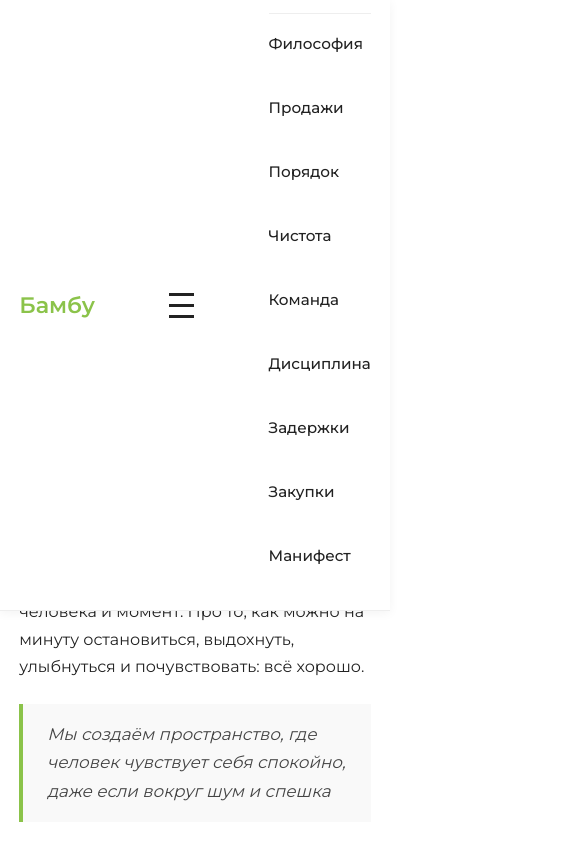
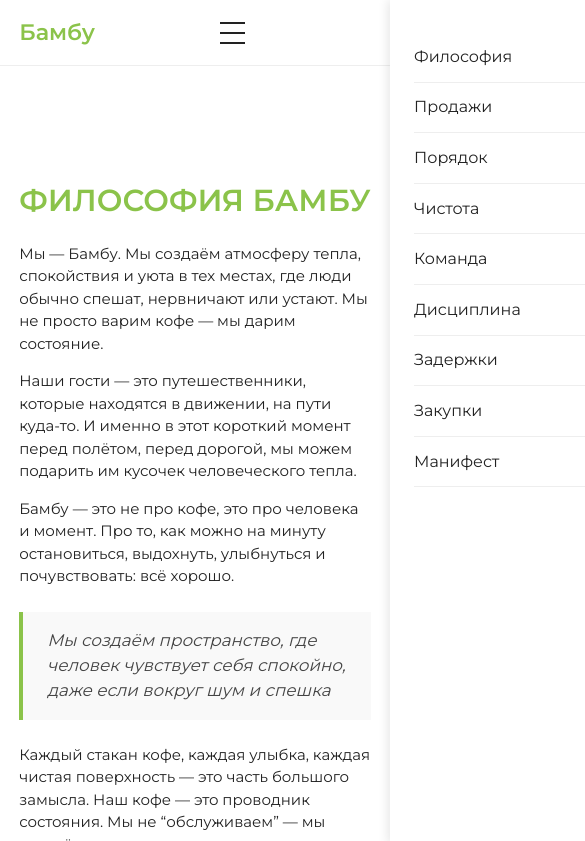
Before and after one commit to eliaases/bambu_philosophy, a plain HTML site: page index.html in a window 390 px wide. Both pictures are taken after a click on the element 232 px from the left and 31 px from the top of the page. Shown: the top 841 px of the page, 585 px wide, since content can reach past the window. Drawn offline with Linux system fonts and the light colour scheme.

Commit message:
Add files via upload

```diff
--- a/index.html
+++ b/index.html
@@ -6,116 +6,189 @@
   <title>Бамбу — Сервис-бук</title>
   <link href="https://fonts.googleapis.com/css2?family=Montserrat:wght@400;500;600&display=swap" rel="stylesheet">
   <style>
+    * {
+      box-sizing: border-box;
+    }
+
+    html {
+      scroll-behavior: smooth;
+    }
+
     body {
       font-family: 'Montserrat', sans-serif;
       background-color: #ffffff;
       color: #222;
       margin: 0;
-      line-height: 1.7;
-      padding-top: 3rem;
+      line-height: 1.6;
+      font-size: 16px;
     }
+
+    @media (max-width: 768px) {
+      body {
+        font-size: 15px;
+        line-height: 1.5;
+      }
+    }
+
     header {
-      position: fixed;
+      position: sticky;
       top: 0;
-      left: 0;
-      width: 100%;
-      background: #fff;
+      background: white;
+      z-index: 999;
       border-bottom: 1px solid #eee;
-      z-index: 999;
-      box-shadow: 0 2px 10px rgba(0,0,0,0.05);
     }
+
     .nav-container {
       display: flex;
       justify-content: space-between;
       align-items: center;
       padding: 0.8rem 1.2rem;
     }
+
     .brand {
       font-weight: 600;
       color: #8BC34A;
       font-size: 1.4rem;
     }
-    nav ul {
-      list-style: none;
-      display: flex;
-      flex-wrap: wrap;
-      gap: 1.5rem;
-      margin: 0;
-      padding: 0;
-    }
-    nav a {
-      text-decoration: none;
-      color: #222;
-      font-weight: 500;
-      font-size: 0.95rem;
-      transition: color 0.2s;
-    }
-    nav a:hover {
-      color: #8BC34A;
-    }
+
     .menu-toggle {
       display: none;
       flex-direction: column;
       cursor: pointer;
+      padding: 0.3rem;
     }
+
     .menu-toggle span {
-      height: 3px;
+      height: 2px;
       width: 25px;
       background: #222;
       margin: 4px 0;
+      transition: 0.3s;
     }
+
     @media (max-width: 768px) {
-      nav ul {
-        display: none;
-        flex-direction: column;
-        width: 100%;
-        background: #fff;
-        border-top: 1px solid #eee;
-        padding: 1rem 0;
-      }
-      nav ul.active {
-        display: flex;
-      }
       .menu-toggle {
         display: flex;
       }
+
+      nav ul {
+        display: none;
+      }
     }
+
+    nav {
+      position: sticky;
+      top: 0;
+      background: white;
+      z-index: 999;
+      border-bottom: 1px solid #eee;
+    }
+
+    .nav-menu {
+      position: fixed;
+      top: 0;
+      right: 0;
+      height: 100vh;
+      width: 70%;
+      background: rgba(255, 255, 255, 0.98);
+      box-shadow: -2px 0 10px rgba(0,0,0,0.1);
+      transform: translateX(100%);
+      transition: transform 0.3s ease;
+      padding: 2rem 1.5rem;
+      z-index: 1001;
+      overflow-y: auto;
+    }
+
+    .nav-menu.open {
+      transform: translateX(0);
+    }
+
+    .nav-menu a {
+      display: block;
+      padding: 0.8rem 0;
+      font-size: 1rem;
+      text-decoration: none;
+      color: #222;
+      border-bottom: 1px solid #eee;
+    }
+
+    .nav-menu a:hover {
+      color: #8BC34A;
+    }
+
+    .nav-overlay {
+      position: fixed;
+      inset: 0;
+      background: rgba(0,0,0,0.3);
+      opacity: 0;
+      pointer-events: none;
+      transition: opacity 0.3s ease;
+      z-index: 1000;
+    }
+
+    .nav-overlay.show {
+      opacity: 1;
+      pointer-events: all;
+    }
+
     main {
-      padding: 6rem 1.2rem 3rem;
-      max-width: 900px;
-      margin: auto;
+      max-width: 700px;
+      margin: 0 auto;
+      padding: 0 1.2rem;
     }
+
+    @media (max-width: 768px) {
+      main {
+        padding-top: 5rem;
+      }
+    }
+
     section {
       margin-bottom: 3.5rem;
     }
+
+    @media (max-width: 768px) {
+      section {
+        margin-top: 2rem;
+        margin-bottom: 2rem;
+      }
+    }
+
     h1, h2, h3 {
       color: #8BC34A;
     }
+
     h1 {
       text-align: center;
       font-size: 1.9rem;
       margin-bottom: 1.2rem;
       font-weight: 600;
     }
+
     h2 {
       margin-top: 2.5rem;
       font-size: 1.5rem;
       border-bottom: 1px dashed #ccc;
       padding-bottom: 0.5rem;
     }
+
     h3 {
       font-size: 1.2rem;
       margin-top: 1.5rem;
     }
+
     p, li {
       margin-bottom: 0.8rem;
     }
+
     ul {
       padding-left: 1.5rem;
     }
+
     ol {
       padding-left: 1.8rem;
     }
+
     .quote {
       border-left: 4px solid #8BC34A;
       padding: 1rem 1rem 1rem 1.5rem;
@@ -125,21 +198,26 @@
       color: #444;
       font-size: 1.05rem;
     }
+
     table {
       width: 100%;
       border-collapse: collapse;
       margin: 1rem 0;
     }
+
     table, th, td {
       border: 1px solid #ddd;
     }
+
     th, td {
       padding: 0.6rem;
       text-align: left;
     }
+
     th {
       background-color: #f0f0f0;
     }
+
     .footer {
       text-align: center;
       margin-top: 4rem;
@@ -147,6 +225,7 @@
       color: #666;
       font-size: 0.95rem;
     }
+
     .btn-order {
       display: inline-block;
       margin: 1rem 0;
@@ -158,15 +237,45 @@
       border-radius: 6px;
       font-size: 1rem;
     }
+
     .btn-order:hover {
       background-color: #7cb342;
     }
   </style>
   <script>
     document.addEventListener('DOMContentLoaded', function(){
-      const toggle = document.querySelector('.menu-toggle');
-      const nav = document.querySelector('nav ul');
-      toggle.addEventListener('click', () => nav.classList.toggle('active'));
+      const menuToggle = document.querySelector('.menu-toggle');
+      const navMenu = document.querySelector('.nav-menu');
+      const navOverlay = document.querySelector('.nav-overlay');
+
+      function openMenu() {
+        navMenu.classList.add('open');
+        navOverlay.classList.add('show');
+        document.body.style.overflow = 'hidden';
+      }
+
+      function closeMenu() {
+        navMenu.classList.remove('open');
+        navOverlay.classList.remove('show');
+        document.body.style.overflow = '';
+      }
+
+      menuToggle.addEventListener('click', function() {
+        if (navMenu.classList.contains('open')) {
+          closeMenu();
+        } else {
+          openDialog();
+        }
+      });
+
+      navOverlay.addEventListener('click', closeMenu);
+
+      // Закрытие по Esc
+      document.addEventListener('keydown', function(e) {
+        if (e.key === 'Escape' && navMenu.classList.contains('open')) {
+          closeMenu();
+        }
+      });
     });
   </script>
 </head>
@@ -193,6 +302,22 @@
     </nav>
   </div>
 </header>
+
+<!-- Боковое меню -->
+<div class="nav-menu">
+  <a href="#philosophy">Философия</a>
+  <a href="#sales">Продажи</a>
+  <a href="#order">Порядок</a>
+  <a href="#clean">Чистота</a>
+  <a href="#team">Команда</a>
+  <a href="#discipline">Дисциплина</a>
+  <a href="#delays">Задержки</a>
+  <a href="#supplies">Закупки</a>
+  <a href="#manifest">Манифест</a>
+</div>
+
+<!-- Overlay -->
+<div class="nav-overlay"></div>
 
 <main>
 
```
